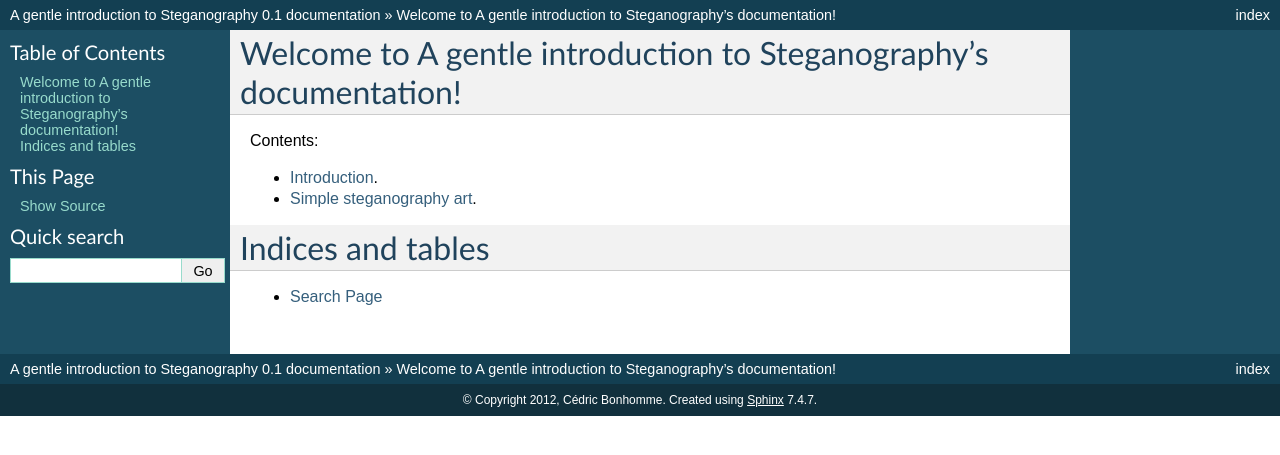
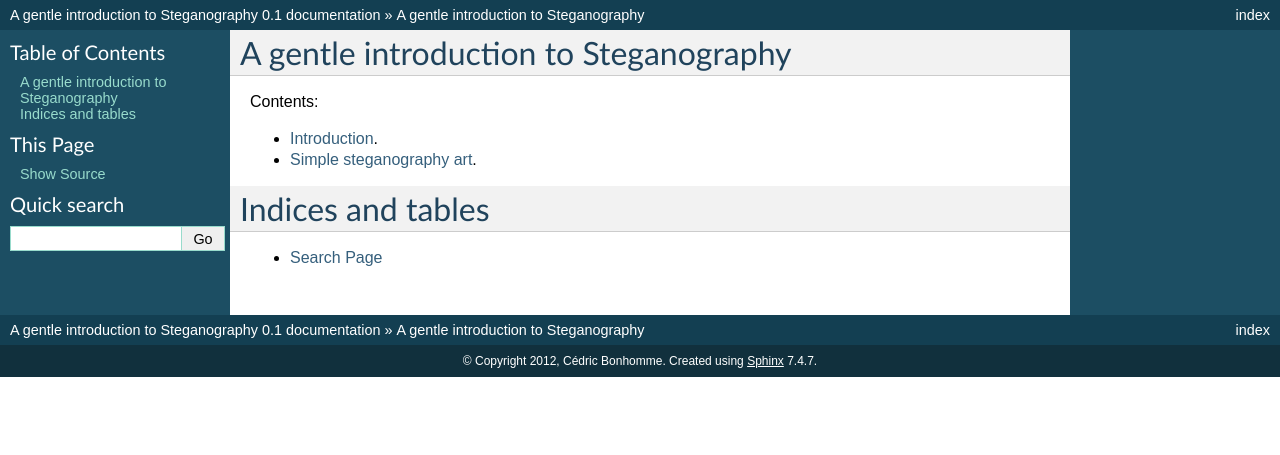
Before and after one commit to wizardofozzie/a-gentle-introduction-to-steganography, a Sphinx documentation site: the page built from sphinx/index.rst, in a window 1280 px wide. Shown: the top 455 px of the page. Built offline with Sphinx 7.4.7, drawn with Linux system fonts in a browser that asks for light colours.

Commit message:
Updated title.

```diff
--- a/sphinx/index.rst
+++ b/sphinx/index.rst
@@ -3,8 +3,8 @@
    You can adapt this file completely to your liking, but it should at least
    contain the root `toctree` directive.
 
-Welcome to A gentle introduction to Steganography's documentation!
-==================================================================
+A gentle introduction to Steganography
+======================================
 
 Contents:
 
```
